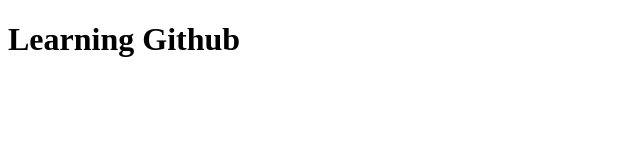
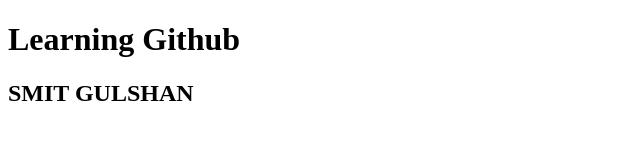
Before and after one commit to Mohammad-Saad-Aly/SMIT-Gulshan, a plain HTML site: page index.html in a window 1280 px wide. Shown: the whole page, without its empty margins (0-640 px from the left). Drawn offline with Linux system fonts and the light colour scheme.

Commit message:
Update index.html

```diff
--- a/index.html
+++ b/index.html
@@ -8,5 +8,6 @@
 <body>
 
     <h1>Learning Github</h1>
+    <h2>SMIT GULSHAN</h2>
 </body>
 </html>
```
